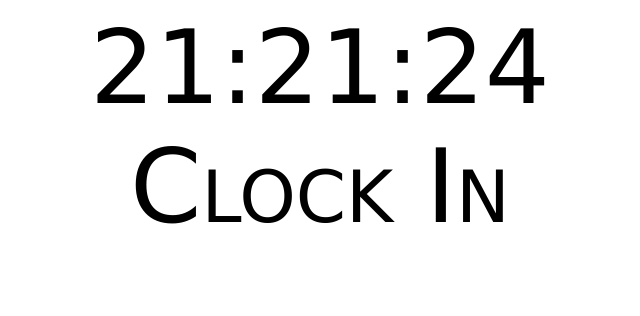
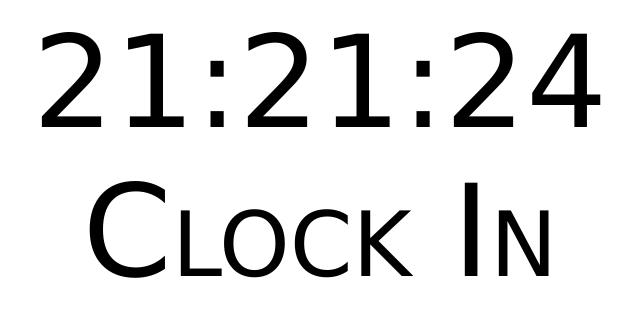
Before and after one commit to EnderSmith/EnderSmith.github.io, a plain HTML site: page index.html in a window 1280 px wide. Shown: the whole page, without its empty margins (320-960 px from the left). Drawn offline with Linux system fonts and the light colour scheme.

Commit message:
resized font to 10vw from 8vw

```diff
--- a/app.css
+++ b/app.css
@@ -2,5 +2,5 @@ body {
   font-family: Verdana, Arial, sans-serif;
   font-variant: small-caps;
   text-align: center;
-  font-size: 8vw;
+  font-size: 10vw;
 }
```
